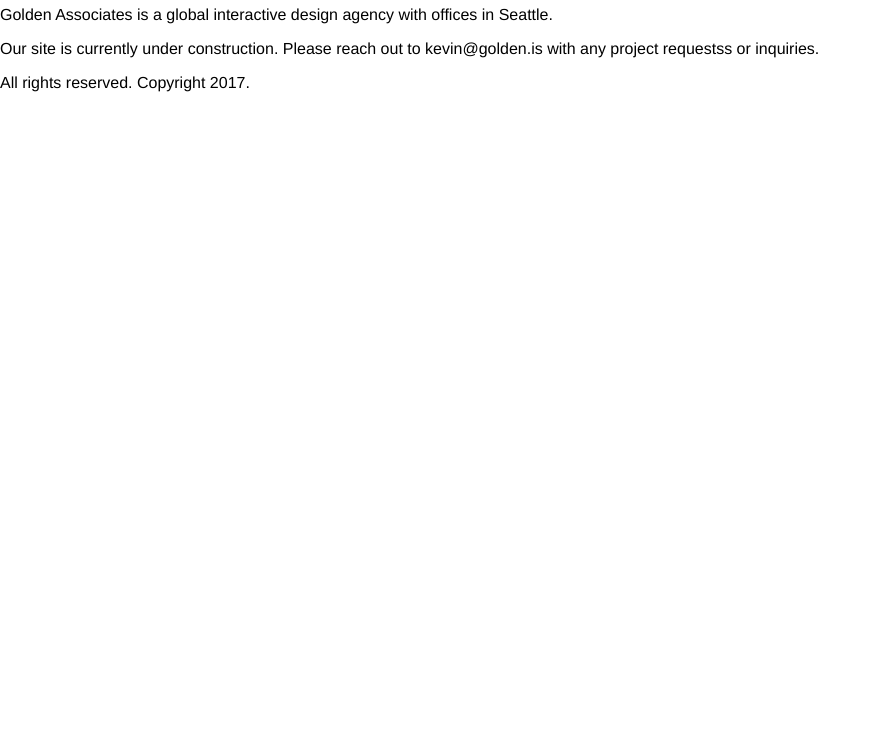
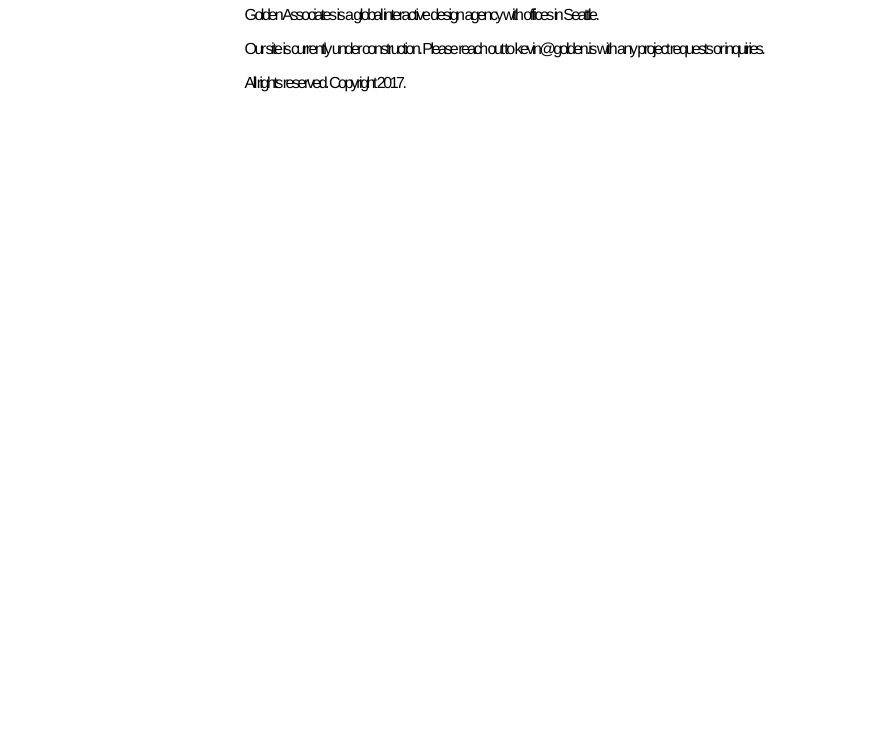
Before and after one commit to kmgolden/golden, a plain HTML site: page index.html in a window 1280 px wide. Shown: the part 52-800 px from the top of the page, without its empty margins (0-881 px from the left). Drawn offline with Linux system fonts and the light colour scheme.

Commit message:
Update css

```diff
--- a/index.html
+++ b/index.html
@@ -5,13 +5,20 @@
     body{
       margin: auto;
       font-family: 'Helvetica Neue', Helvetica, sans-serif;
+			letter-spacing: -2.5px;
     }
+		.main{
+			margin: auto;
+			width: 61.8%;
+		}
   </style>
 </head>
 <body>
-  <h1>Golden</h1>
-  <p>Golden Associates is a global interactive design agency with offices in Seattle.</p>
-  <p>Our site is currently under construction. Please reach out to kevin@golden.is with any project requestss or inquiries.</p>
-  <p>All rights reserved. Copyright 2017.</p>
+	<div class="main">
+	  <h1>Golden</h1>
+	  <p>Golden Associates is a global interactive design agency with offices in Seattle.</p>
+	  <p>Our site is currently under construction. Please reach out to kevin@golden.is with any project requests or inquiries.</p>
+	  <p>All rights reserved. Copyright 2017.</p>
+	</div>
 </body>
 </html>
```
